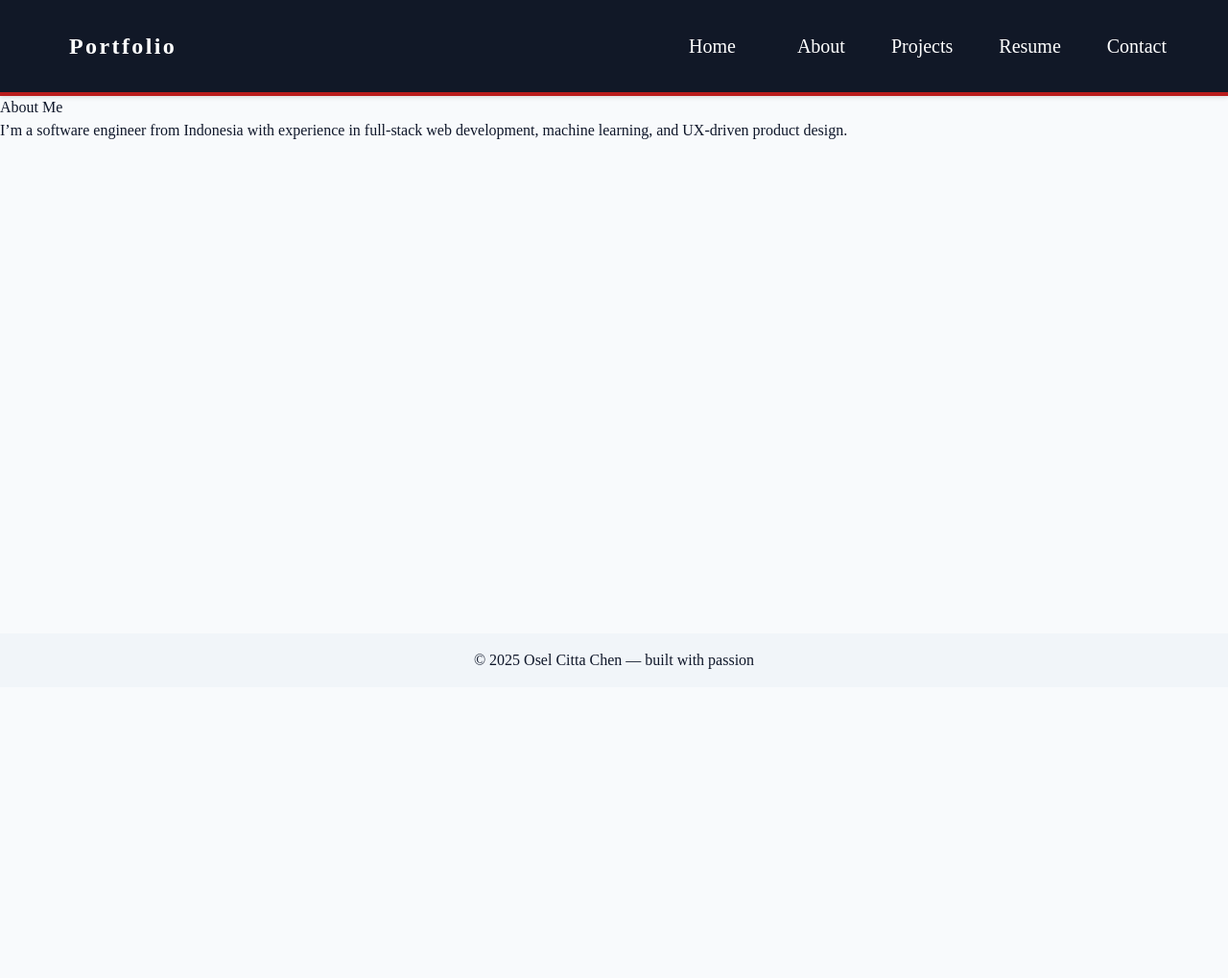
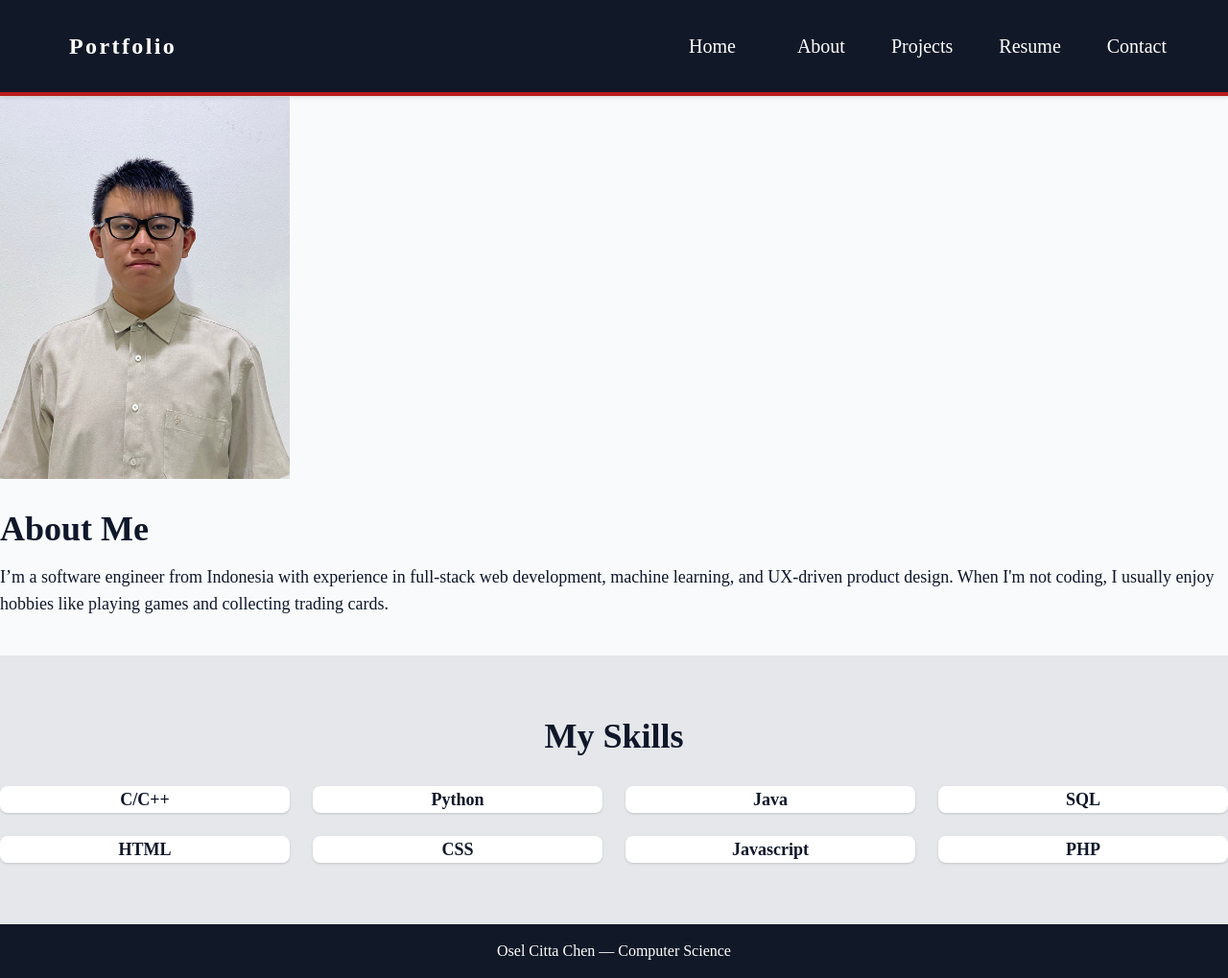
Before and after one commit to OselC/Portfolio-Website, a plain HTML site: page about.html in a window 1280 px wide. Shown: the whole page at 96% size. Before the commit the page ends 800 px from the top, so only its background shows below. Drawn offline with nearby package versions, Linux system fonts and the light colour scheme; a web font is replaced by a local one.

Commit message:
Updated about page

```diff
--- a/about.html
+++ b/about.html
@@ -3,10 +3,12 @@
 <head>
   <meta charset="UTF-8" />
   <meta name="viewport" content="width=device-width, initial-scale=1.0" />
-  <title>Portfolio - About</title>
+  <title>About Me</title>
   <link href="https://cdn.jsdelivr.net/npm/tailwindcss@2.2.19/dist/tailwind.min.css" rel="stylesheet">
+  <link href="https://fonts.googleapis.com/css2?family=Yuji+Syuku&display=swap" rel="stylesheet">
   <link rel="stylesheet" href="style.css" />
 </head>
+
 <body>
 
 <header class="bg-gray-900 border-b-4 border-red-700">
@@ -39,14 +41,67 @@
     </div>
 </header>
 
+  <main>
+    <section>
+      <!-- Profile Picture -->
+      <div class="flex-1">
+        <img src="images/profile.png" alt="profile picture">
+      </div>
 
-  <main>
-    <h2>About Me</h2>
-    <p>I’m a software engineer from Indonesia with experience in full-stack web development, machine learning, and UX-driven product design.</p>
+      <!-- About Me -->
+      <div class="flex-1">
+      <h2 class="text-4xl font-bold mb-4 mt-8">About Me</h2>
+      <p class="text-lg mb-10">
+        I’m a software engineer from Indonesia with experience in full-stack web development,
+        machine learning, and UX-driven product design. When I'm not coding, I usually enjoy hobbies
+        like playing games and collecting trading cards.</p>
+      </div>
+    </section>
+    <!-- Skills -->
+    <section class="bg-gray-200 py-16">
+      <div>
+        <h2 class="text-4xl font-bold text-center mb-8">My Skills</h2>
+        <div class="grid grid-cols-2 md:grid-cols-4 gap-6">
+            <div class="bg-white p6 rounded-lg shadow text-center">
+              <p class="font-semibold text-lg">C/C++</p>
+            </div>
+
+            <div class="bg-white p6 rounded-lg shadow text-center">
+              <p class="font-semibold text-lg">Python</p>
+            </div>
+
+            <div class="bg-white p6 rounded-lg shadow text-center">
+              <p class="font-semibold text-lg">Java</p>
+            </div>
+
+            <div class="bg-white p6 rounded-lg shadow text-center">
+              <p class="font-semibold text-lg">SQL</p>
+            </div>
+
+            <div class="bg-white p6 rounded-lg shadow text-center">
+              <p class="font-semibold text-lg">HTML</p>
+            </div>
+
+            <div class="bg-white p6 rounded-lg shadow text-center">
+              <p class="font-semibold text-lg">CSS</p>
+            </div>
+
+            <div class="bg-white p6 rounded-lg shadow text-center">
+              <p class="font-semibold text-lg">Javascript</p>
+            </div>
+
+            <div class="bg-white p6 rounded-lg shadow text-center">
+              <p class="font-semibold text-lg">PHP</p>
+            </div>
+
+          </div>
+        </div>
+      </div>
+    </section>
   </main>
 
-  <footer>
-    <p>© 2025 Osel Citta Chen — built with passion</p>
+  <footer class="bg-gray-900 text-white text-center py-4">
+    <p>Osel Citta Chen — Computer Science</p>
   </footer>
 
   <script src="script.js"></script>
```
Also changed, not shown: index.html (+1 -1 lines), images/profile.png (added).
